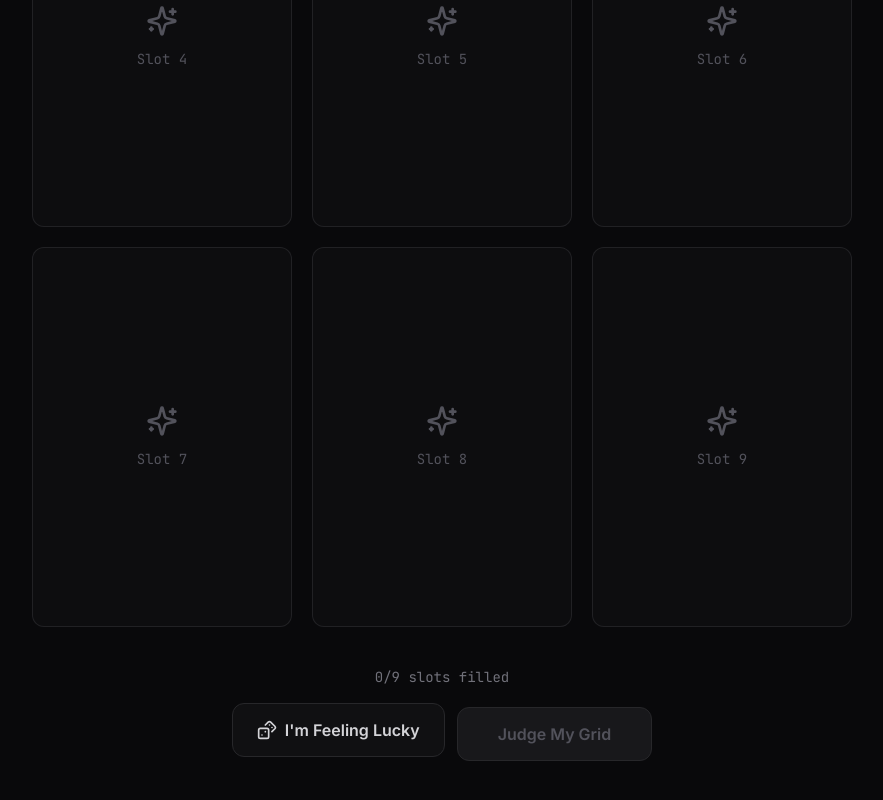
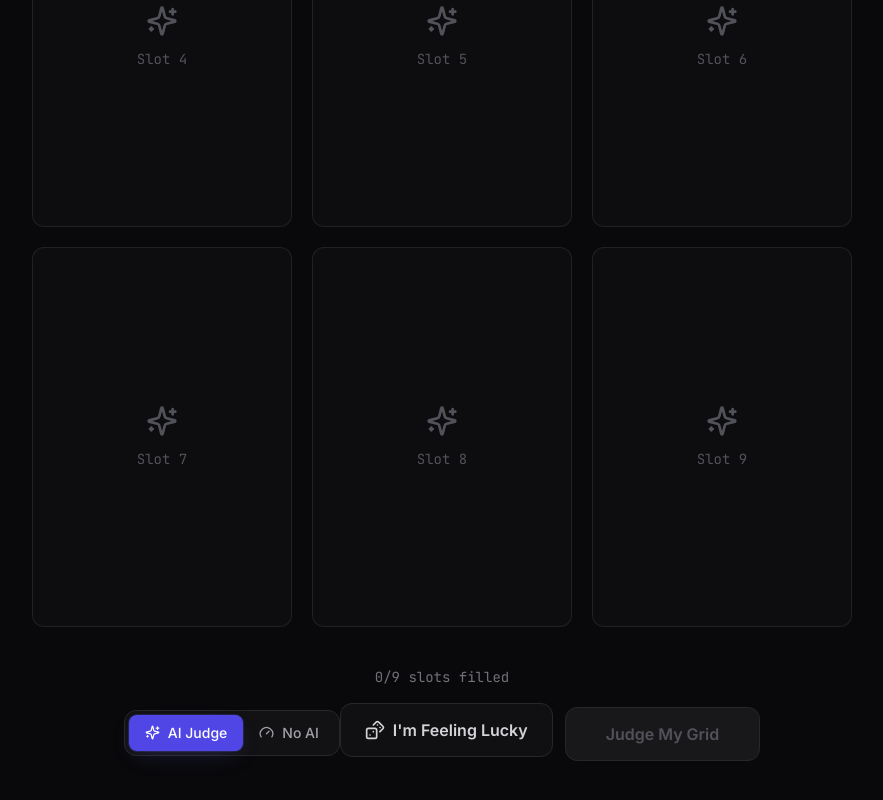
Before and after one commit to lettertea/anime-aura-judge, a React (Vite) app: page / in a window 1280 px wide. Shown: the part 940-1740 px from the top of the page, without its empty margins (198-1081 px from the left). Built offline with nearby package versions, Linux system fonts and the light colour scheme.

Commit message:
Add no AI mode

```diff
--- a/src/App.jsx
+++ b/src/App.jsx
@@ -13,6 +13,8 @@ export default function App() {
   const [verdict, setVerdict] = useState(null)
   const [isJudging, setIsJudging] = useState(false)
   const [fade, setFade] = useState(true)
+  // 'ai' = LLM verdict with local fallback; 'local' = fully deterministic, no AI.
+  const [judgeMode, setJudgeMode] = useState('ai')
 
   const handleSelectSlot = (index, anime) => {
     setSlots((prev) => {
@@ -34,15 +36,25 @@ export default function App() {
   const handleJudge = async () => {
     if (slots.some((s) => !s) || isJudging) return
     setIsJudging(true)
+    const score = computeAuraScore(slots)
+    if (judgeMode === 'local') {
+      // No-AI mode: skip the LLM entirely, use the deterministic verdict.
+      setScoreResult(score)
+      setVerdict({
+        ...localFallbackVerdict(score.seed, slots),
+        noAi: true,
+      })
+      transitionTo('results')
+      setIsJudging(false)
+      return
+    }
     try {
-      const score = computeAuraScore(slots)
       const v = await getAuraVerdict(score, slots)
       setScoreResult(score)
       setVerdict(v)
       transitionTo('results')
     } catch (err) {
       console.error('Judging failed:', err)
-      const score = computeAuraScore(slots)
       setScoreResult(score)
       setVerdict({
         ...localFallbackVerdict(score.seed, slots),
@@ -82,6 +94,8 @@ export default function App() {
             onSelectSlot={handleSelectSlot}
             onJudge={handleJudge}
             isJudging={isJudging}
+            judgeMode={judgeMode}
+            onJudgeModeChange={setJudgeMode}
           />
         ) : (
           <AuraCard
--- a/src/components/GridSelector.jsx
+++ b/src/components/GridSelector.jsx
@@ -2,7 +2,7 @@ import { useState, useRef, useEffect, useCallback } from 'react'
 import { Search, Loader2, X, Sparkles, AlertCircle, Gauge, Dices } from 'lucide-react'
 import { searchAnime, getRandomAnimeSet } from '../services/animeApi.js'
 
-export default function GridSelector({ slots, onSelectSlot, onJudge, isJudging }) {
+export default function GridSelector({ slots, onSelectSlot, onJudge, isJudging, judgeMode, onJudgeModeChange }) {
   const [query, setQuery] = useState('')
   const [luckyLoading, setLuckyLoading] = useState(false)
   const [luckyError, setLuckyError] = useState(null)
@@ -395,6 +395,41 @@ export default function GridSelector({ slots, onSelectSlot, onJudge, isJudging }
         <p className="text-sm font-mono text-zinc-500 mb-4">
           {filledCount}/9 slots filled
         </p>
+
+        {/* Judge mode toggle: AI verdict vs fully deterministic (no AI) */}
+        <div className="inline-flex items-center rounded-xl border border-zinc-800 bg-zinc-900/60 p-1 mb-5">
+          <button
+            type="button"
+            onClick={() => onJudgeModeChange('ai')}
+            disabled={isJudging}
+            className={`flex items-center gap-2 px-4 py-2 rounded-lg text-sm font-medium transition-colors cursor-pointer ${
+              judgeMode === 'ai'
+                ? 'bg-indigo-600 text-white shadow-accent-glow'
+                : 'text-zinc-400 hover:text-zinc-100'
+            }`}
+          >
+            <Sparkles size={15} />
+            AI Judge
+          </button>
+          <button
+            type="button"
+            onClick={() => onJudgeModeChange('local')}
+            disabled={isJudging}
+            className={`flex items-center gap-2 px-4 py-2 rounded-lg text-sm font-medium transition-colors cursor-pointer ${
+              judgeMode === 'local'
+                ? 'bg-emerald-600 text-white'
+                : 'text-zinc-400 hover:text-zinc-100'
+            }`}
+          >
+            <Gauge size={15} />
+            No AI
+          </button>
+        </div>
+        {judgeMode === 'local' && (
+          <p className="text-xs text-zinc-500 mb-4 max-w-md mx-auto">
+            No-AI mode: your verdict is computed entirely by the deterministic scoring engine.
+          </p>
+        )}
         {luckyError && (
           <p className="text-sm text-rose-400 mb-3">{luckyError}</p>
         )}
@@ -444,10 +479,10 @@ export default function GridSelector({ slots, onSelectSlot, onJudge, isJudging }
           {isJudging ? (
             <span className="flex items-center gap-2 justify-center">
               <Loader2 className="animate-spin" size={20} />
-              Consulting the aura realm...
+              {judgeMode === 'local' ? 'Crunching the numbers...' : 'Consulting the aura realm...'}
             </span>
           ) : (
-            'Judge My Grid'
+            judgeMode === 'local' ? 'Judge My Grid (No AI)' : 'Judge My Grid'
           )}
         </button>
       </div>
```
